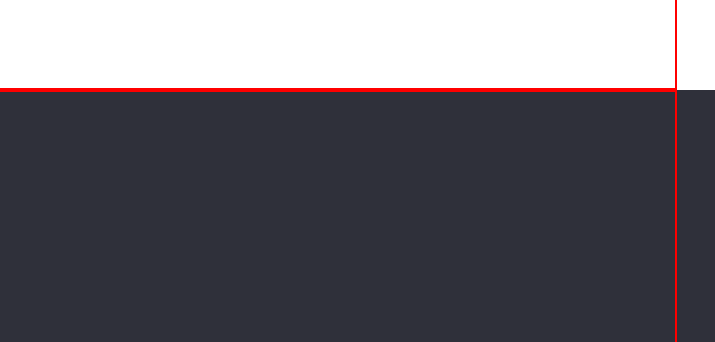
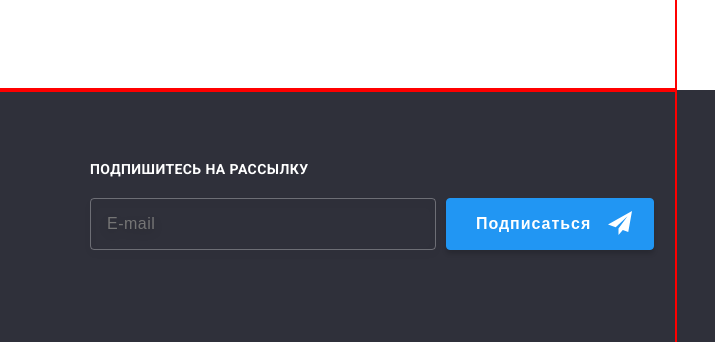
Before and after one commit to leness/goit-markup-hw-061, a plain HTML site: page portfolio.html in a window 1280 px wide. Shown: the part 1246-1588 px from the top of the page, 565-1280 px from the left. Drawn offline with Linux system fonts and the light colour scheme.

Commit message:
Update portfolio.html

```diff
--- a/portfolio.html
+++ b/portfolio.html
@@ -403,11 +403,20 @@
           </ul>
         </div>
 
-        <!-- <div class="subscribe-item">
-          <b class="join">Подпишитесь на рассылку</b>
-          <a href="mailto:"></a>
-          <button>Подписаться</button>
-        </div> -->
+        <div class="subscribe-item">
+          <p class="join">Подпишитесь на рассылку</p>
+          <div class="foter-mail">
+            <form method="POST" class="subscribemail">
+              <input type="mail" name="mail" class="male-s" placeholder="E-mail" />
+              <button type="submit" class="mail-button">
+                Подписаться
+                <svg class="icon" width="24" height="24">
+                  <use href="./images/sprite.svg#icon-icon-send"></use>
+                </svg>
+              </button>
+            </form>
+          </div>
+        </div>
       </div>
     </footer>
   </body>
```
